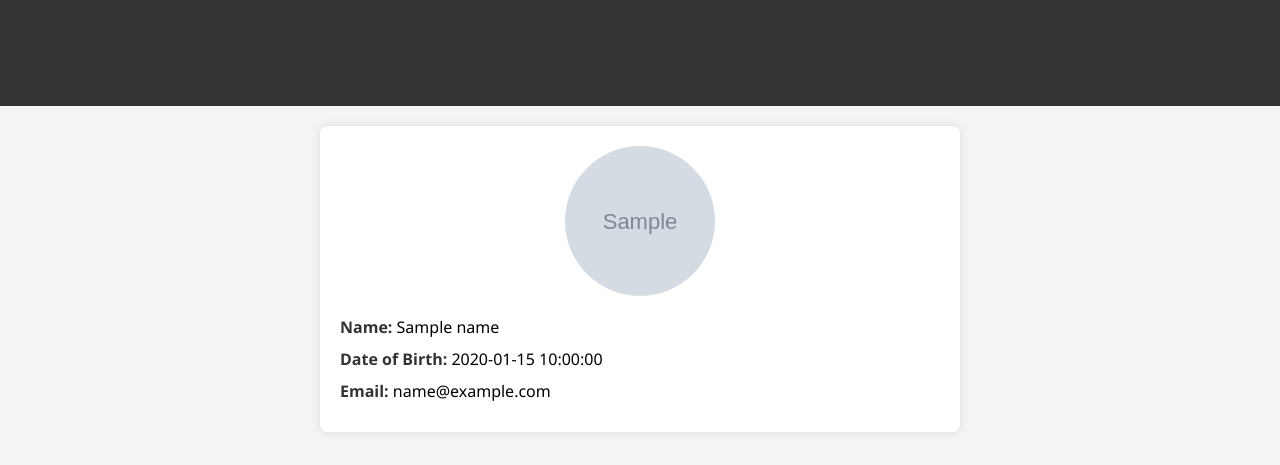
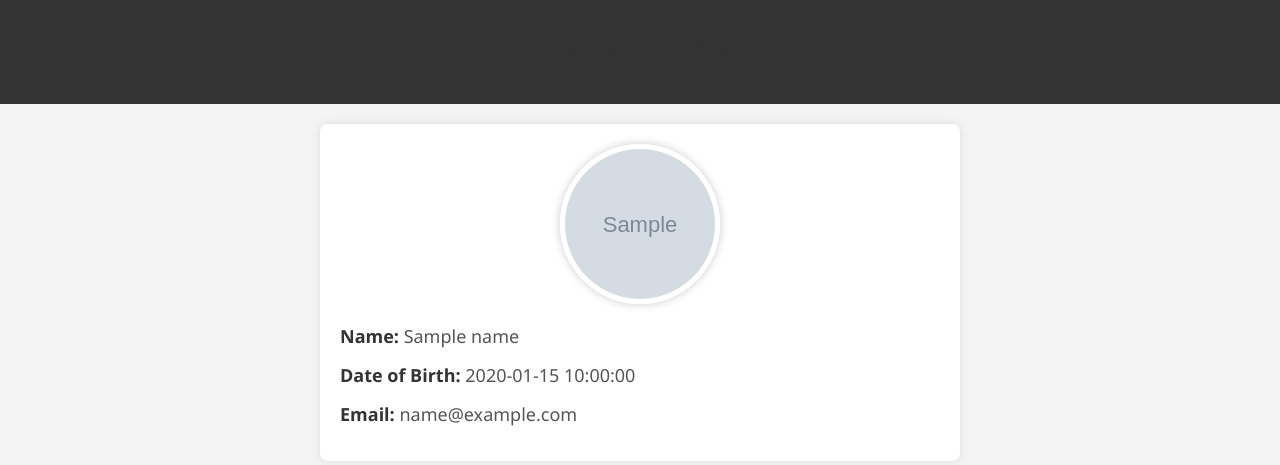
Before and after one commit to jahrowe/Tornado-Lab, a Python web app: template templates/profilepage.html in a window 1280 px wide. Shown: the top 465 px of the page. Run offline with Jinja, Linux system fonts and the light colour scheme; the template is opened without the code that fills it: most values are stand-ins (such as "Sample title", 1, 10 or a date in 2020); grey boxes marked "Sample" are stand-in pictures.

Commit message:
final changes for this HTML/CSS lab

```diff
--- a/app.py
+++ b/app.py
@@ -37,5 +37,5 @@ def make_app():
 
 if __name__ == "__main__":
     app = make_app()
-    app.listen(8000)
+    app.listen(8000, address="127.0.0.1", no_keep_alive=True)
     tornado.ioloop.IOLoop.current().start()
--- a/templates/profilepage.html
+++ b/templates/profilepage.html
@@ -6,19 +6,22 @@
     <meta name="viewport" content="width=device-width, initial-scale=1.0">
     <title>User Profile</title>
     <style>
-        body {
+        body
+        {
             font-family: 'Segoe UI', Tahoma, Geneva, Verdana, sans-serif;
             background-color: #f4f4f4;
             margin: 0;
             padding: 0;
         }
-        header {
+        header
+        {
             background-color: #333;
             color: #fff;
             padding: 10px;
             text-align: center;
         }
-        main {
+        main
+        {
             max-width: 600px;
             margin: 20px auto;
             background-color: #fff;
@@ -26,22 +29,31 @@
             border-radius: 8px;
             box-shadow: 0 0 10px rgba(0, 0, 0, 0.1);
         }
-        h1 {
+        h1
+        {
             color: #333;
+            margin-bottom: 20px;
         }
-        p {
-            margin: 10px 0;
-        }
-        img {
-            width: 150px;
-            height: 150px;
+        img
+        {
+            width: 200px;
+            height: 200px;
             border-radius: 50%;
             margin-bottom: 20px;
             display: block;
             margin-left: auto;
             margin-right: auto;
+            border: 5px solid #fff;
+            box-shadow: 0 0 10px rgba(0, 0, 0, 0.2);
         }
-        strong {
+        p
+        {
+            margin: 15px 0;
+            font-size: 18px;
+            color: #555;
+        }
+        strong
+        {
             color: #333;
         }
     </style>
```
Also changed, not shown: README.md.
